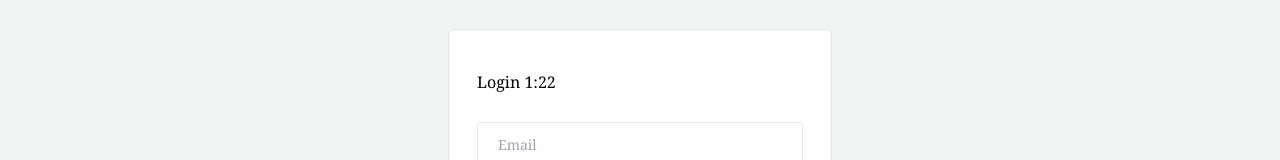
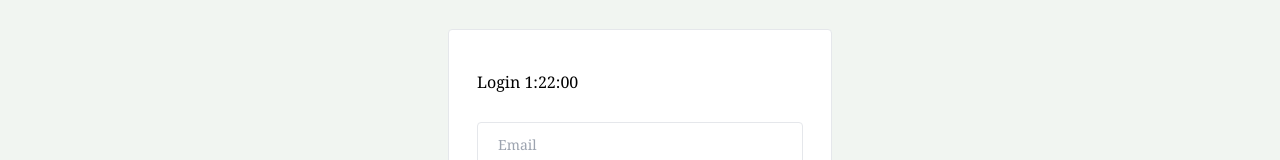
Before and after one commit to engineeredbypranav/Notes-App, a React (Vite) app in the folder Frontend/PNotes/: page /login in a window 1280 px wide. Shown: the part 147-307 px from the top of the page. Built offline with nearby package versions, Linux system fonts and the light colour scheme.

Commit message:
Login changed

```diff
--- a/Frontend/PNotes/src/pages/Login/Login.jsx
+++ b/Frontend/PNotes/src/pages/Login/Login.jsx
@@ -11,7 +11,7 @@ const Login = () => {
     <div className='flex items-center justify-center mt-28'>
       <div className='w-96 border rounded bg-white px-7 py-10'>
         <form>
-          <h4 className='text 2xl mb-7'>Login 1:22</h4>
+          <h4 className='text 2xl mb-7'>Login 1:22:00</h4>
 
           <input type= "text" placeholder='Email' className='input-box' value = {email}
           onChange={(e) => setEmail(e.target.value) } />
```
